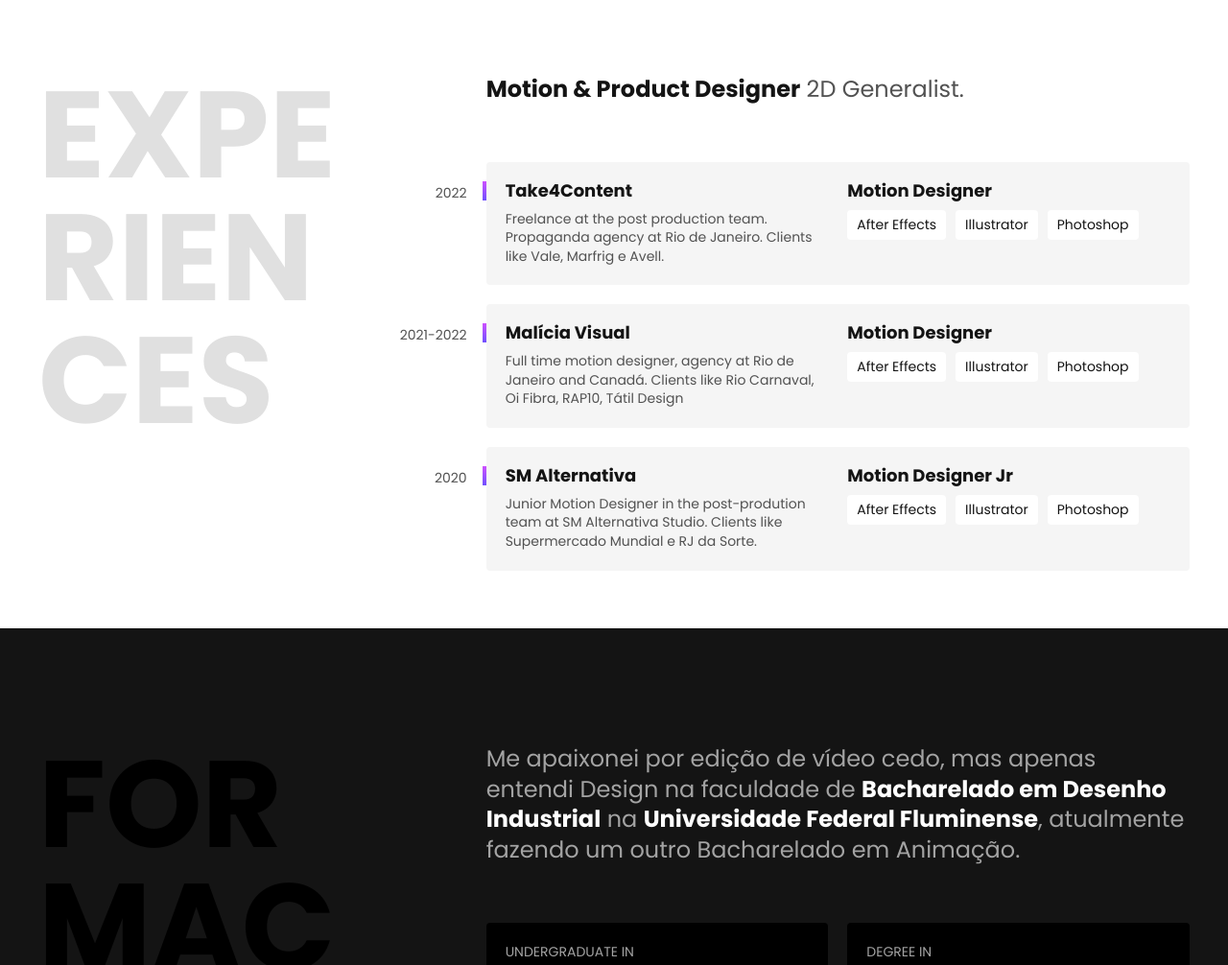
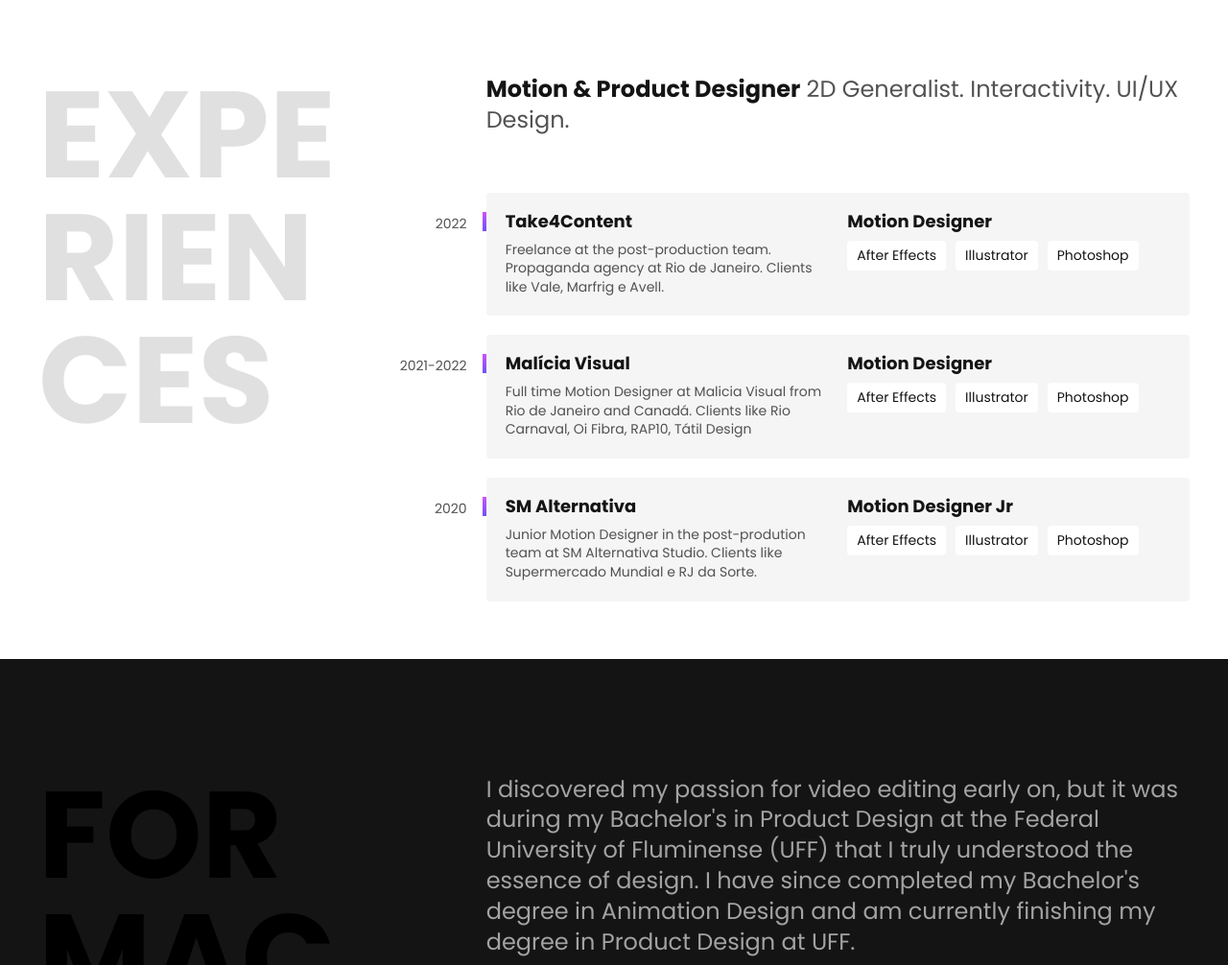
Before and after one commit to matheuspadz/matheuspadz.github.io, a plain HTML site: page index.html in a window 1280 px wide. Shown: the part 578-1584 px from the top of the page at 96% size. Drawn offline with Linux system fonts and the light colour scheme.

Commit message:
english-description

```diff
--- a/index.html
+++ b/index.html
@@ -40,7 +40,7 @@
     <h2 class="subtitulo">Experiences</h2>
 
     <div>
-      <p class="experiencia-texto"> <strong> Motion & Product Designer</strong> 2D Generalist.
+      <p class="experiencia-texto"> <strong> Motion & Product Designer</strong> 2D Generalist. Interactivity. UI/UX Design.
 
         <!-- <p><br>Redirecionando meus estudos e aplicando meus conhecimentos de <strong>Motion</strong>Web!<br>Atualmente focando em <strong>Motion UX/UI Design</strong></p>
       </p> -->
@@ -49,7 +49,7 @@
         <span class="empresa-ano">2022</span>
         <h3 class="empresa-titulo">Take4Content</h3>
         <span class="empresa-titulo">Motion Designer</span>
-        <p class="empresa-texto">Freelance at the post production team. Propaganda agency at Rio de Janeiro. Clients like Vale, Marfrig e Avell.</p>
+        <p class="empresa-texto">Freelance at the post-production team. Propaganda agency at Rio de Janeiro. Clients like Vale, Marfrig e Avell.</p>
         <ul class="empresa-habilidade">
           <li>After Effects</li>
           <li>Illustrator</li>
@@ -62,7 +62,7 @@
         <span class="empresa-ano">2021-2022</span>
         <h3 class="empresa-titulo">Malícia Visual</h3>
         <span class="empresa-titulo">Motion Designer</span>
-        <p class="empresa-texto">Full time motion designer, agency at Rio de Janeiro and Canadá. Clients like Rio Carnaval, Oi Fibra, RAP10, Tátil Design</p>
+        <p class="empresa-texto">Full time Motion Designer at Malicia Visual from Rio de Janeiro and Canadá. Clients like Rio Carnaval, Oi Fibra, RAP10, Tátil Design</p>
         <ul class="empresa-habilidade">
           <li>After Effects</li>
           <li>Illustrator</li>
@@ -91,7 +91,7 @@
     <div class="formacao-container">
       <h2 class="subtitulo">Formação</h2>
       <div>
-        <p class="formacao-texto">Me apaixonei por edição de vídeo cedo, mas apenas entendi Design na faculdade de <strong>Bacharelado em Desenho Industrial</strong> na <strong> Universidade Federal Fluminense</strong>, atualmente fazendo um outro Bacharelado em Animação.
+        <p class="formacao-texto">I discovered my passion for video editing early on, but it was during my Bachelor's in Product Design at the Federal University of Fluminense (UFF) that I truly understood the essence of design. I have since completed my Bachelor's degree in Animation Design and am currently finishing my degree in Product Design at UFF.
         </p>
         <ul class="faculdade-lista">
           <li class="faculdade">
```
